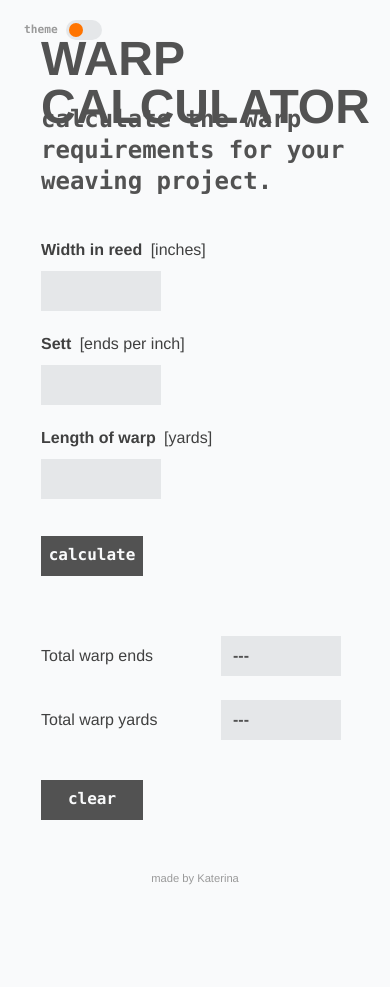
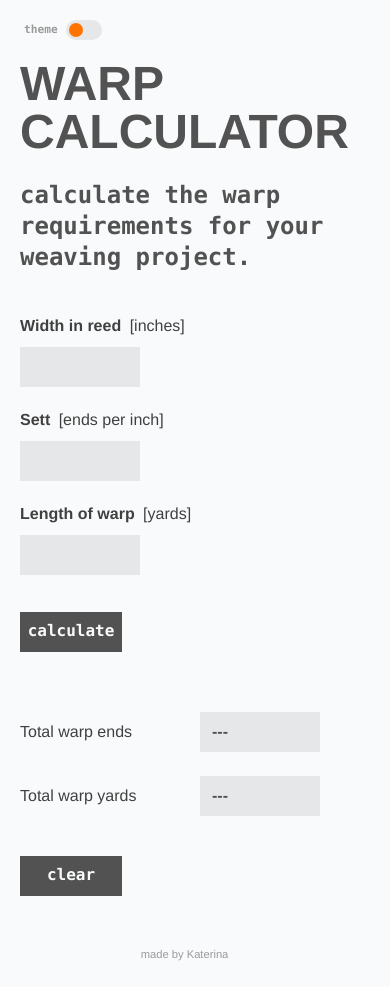
Before and after one commit to katerinahouser/warp-calculator, a plain HTML site: page index.html in a window 390 px wide. Before the commit the page ends 911 px from the top, so only its background shows below. Drawn offline with Linux system fonts and the light colour scheme.

Commit message:
Improve mobile spacing

```diff
--- a/style.css
+++ b/style.css
@@ -503,21 +503,24 @@ body.dark-mode {
 /* =========================================================
    MOBILE
    Screens 700px and below.
+   Adds more space below the dark mode control.
    ========================================================= */
 
 @media (max-width: 700px) {
 
   .title,
   .content {
-    left: 41px;
+    left: 20px;
   }
 
+  /* More breathing room at the top */
+
   .title {
-    top: 35px;
+    top: 60px;
   }
 
   .content {
-    top: 104px;
+    top: 180px;
     right: 41px;
   }
 
@@ -531,6 +534,7 @@ body.dark-mode {
 /* =========================================================
    VERY SMALL PHONES
    Screens 360px and below.
+   Keeps the same vertical system with smaller side margins.
    ========================================================= */
 
 @media (max-width: 360px) {
```
